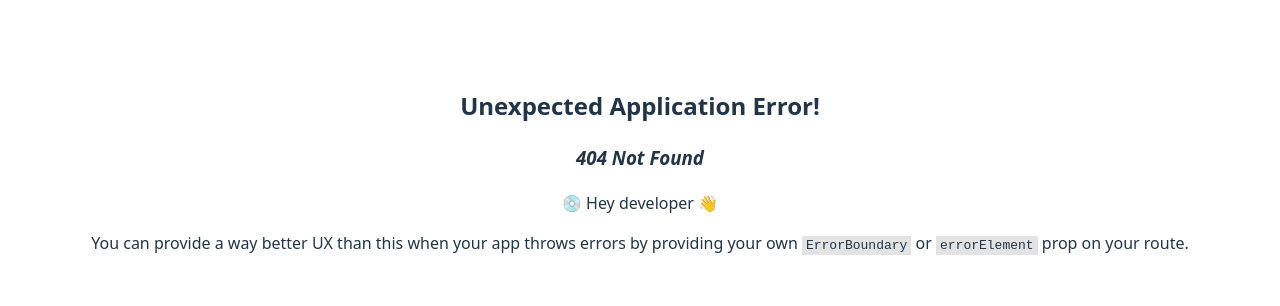
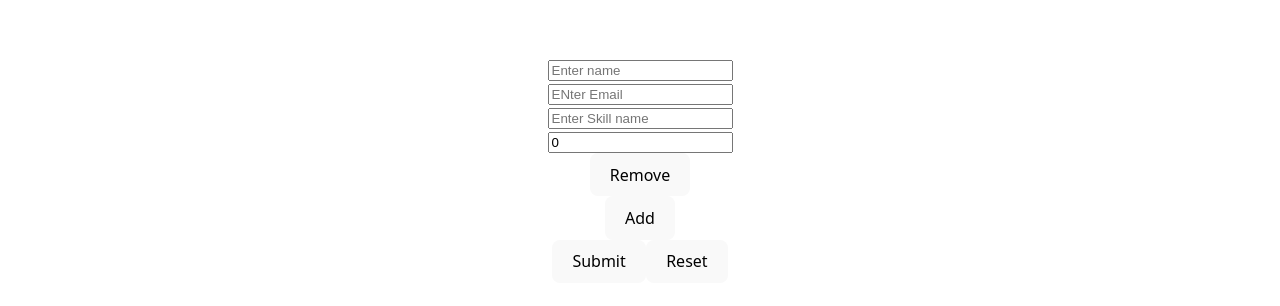
Before and after one commit to sumanthsarmagarlapati/react-template, a React (Vite) app: page /zod-form in a window 1280 px wide. Before the commit this address had no page. Shown: the part 230-536 px from the top of the page. Built offline with nearby package versions, Linux system fonts and the light colour scheme.

Commit message:
Add Zod form integration and update package dependencies

```diff
--- a/src/App.tsx
+++ b/src/App.tsx
@@ -11,6 +11,7 @@ import { routerMenus } from "./routes/router.menus";
 
 const DashBoard = lazy(() => import("./pages/Dashboard/dashboard"));
 const ReduxUsage = lazy(() => import("./pages/redux/reduxUsage"))
+const ZodForm = lazy(() => import("./pages/forms/zod-register-form"))
 const routes: RouteObject[] = [
   { path: "/", element: <Navigate to={routerMenus.dashboard.path} /> },
   {
@@ -23,6 +24,11 @@ const routes: RouteObject[] = [
     element: <ReduxUsage />,
     errorElement: <ErrorBoundry />
   },
+  {
+    path: routerMenus.zod_form.path,
+    element: <ZodForm />,
+    errorElement: <ErrorBoundry />
+  },
 ];
 const routerElement = createBrowserRouter(routes);
 
--- /dev/null
+++ b/src/pages/forms/zod-form.ts
@@ -0,0 +1,22 @@
+import z from 'zod';
+
+export const userForm = z.object({
+    name: z.string({ required_error: "Name is required" }).min(2, { message: "Min length is 2" }).max(10, { message: "Max name length is 10" }),
+    email: z.string({ required_error: "Email is required" }).email({ message: "Email is required" }),
+    skills: z.array(
+        z.object({
+            name: z.string({ required_error: "Skill name required" }).min(3, { message: "name is greater than 3" }).max(4, { message: "name is max 10 length" }),
+            level: z.string({ required_error: "Level count is requires" }).transform((val) => Number(val)).refine((val) => val > 0, { message: "value must be a postive number" })
+        })
+    )
+})
+
+export type userFormInterface = z.infer<typeof userForm>
+
+export function getUserDetails() {
+    return {
+        name: "",
+        email: "",
+        skills: [{ name: "", level: 0 }]
+    }
+}
--- /dev/null
+++ b/src/pages/forms/zod-register-form.tsx
@@ -0,0 +1,75 @@
+import { zodResolver } from '@hookform/resolvers/zod';
+import { Button } from 'primereact/button';
+import { useFieldArray, useForm } from 'react-hook-form';
+import { getUserDetails, userForm, type userFormInterface } from './zod-form';
+
+
+export default function ZodForm() {
+    const {
+        register,
+        handleSubmit,
+        control,
+        formState: { errors },
+        reset
+    } = useForm<userFormInterface>({
+        resolver: zodResolver(userForm),
+        defaultValues: getUserDetails()
+    })
+
+    const { fields: Skills, append, remove } = useFieldArray({
+        control,
+        name: "skills"
+    })
+
+    const onSubmit = (data: userFormInterface) => {
+        console.log('data', data)
+
+    }
+
+    return (
+        <div>
+            <form onSubmit={handleSubmit(onSubmit)}>
+                {/* {Name} */}
+                <div >
+                    <input type='text' {...register("name")} placeholder='Enter name' />
+                    {errors?.name ? <p>{errors?.name?.message}</p> : ""}
+                </div>
+                {/* {Email} */}
+                <div>
+                    <input type="email" placeholder='ENter Email' {...register("email")} />
+                    {errors?.email ? <p>{errors?.email?.message}</p> : ""}
+                </div>
+
+                {/* {Skills} */}
+                <div>
+                    {Skills.length ? Skills.map((field: Record<string, any>, index: number) => (
+                        <>
+                            <div key={field.id}>
+                                <div>
+                                    <input type='text' placeholder='Enter Skill name' {...register(`skills.${index}.name`)} />
+                                    {errors?.skills?.[index]?.name ? <p>{errors?.skills?.[index]?.name?.message}</p> : ""}
+                                </div>
+                                <div>
+                                    <input type='number' min={1} step={1} placeholder='Enter Level' {...register(`skills.${index}.level`)} />
+
+                                    {errors?.skills?.[index]?.level ? <p>{errors?.skills?.[index]?.level?.message}</p> : ""}
+
+                                </div>
+                            </div>
+                            <div>
+                                <Button type='button' onClick={() => remove(index)}>Remove</Button>
+                            </div>
+                        </>
+                    )) : ""}
+                </div>
+                <div>
+                    <Button type='button' onClick={() => append({ name: "", level: 0 })}>Add</Button>
+                </div>
+
+                <Button type="submit" >Submit</Button>
+                <Button type="button" onClick={() => reset()} >Reset</Button>
+
+            </form>
+        </div>
+    )
+}
--- a/src/routes/router.menus.ts
+++ b/src/routes/router.menus.ts
@@ -1,7 +1,6 @@
 
 
 export const routerMenus={
-
     dashboard:{
         path:"/dashboard",
         url:"/dashboard"
@@ -9,5 +8,9 @@ export const routerMenus={
     redux_usage:{
         path:"/redux-usage",
         url:"/redux-usage"
+    },
+    zod_form:{
+        path:"/zod-form",
+        url:"/zod-form"
     }
 }
```
Also changed, not shown: package.json (+8 -5 lines), src/pages/forms/zod-control-form.tsx (added, +106 -0 lines), 1 other file (tests, documents, lock files or other folders).
